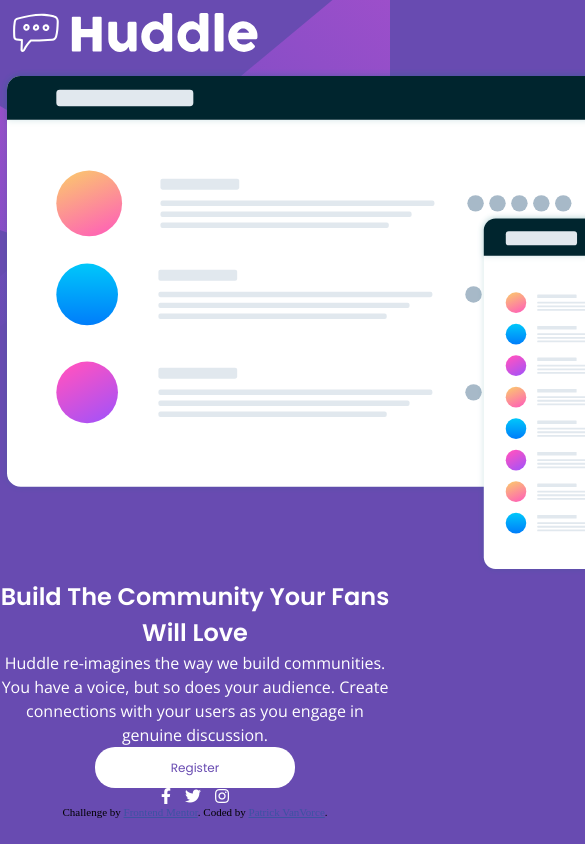
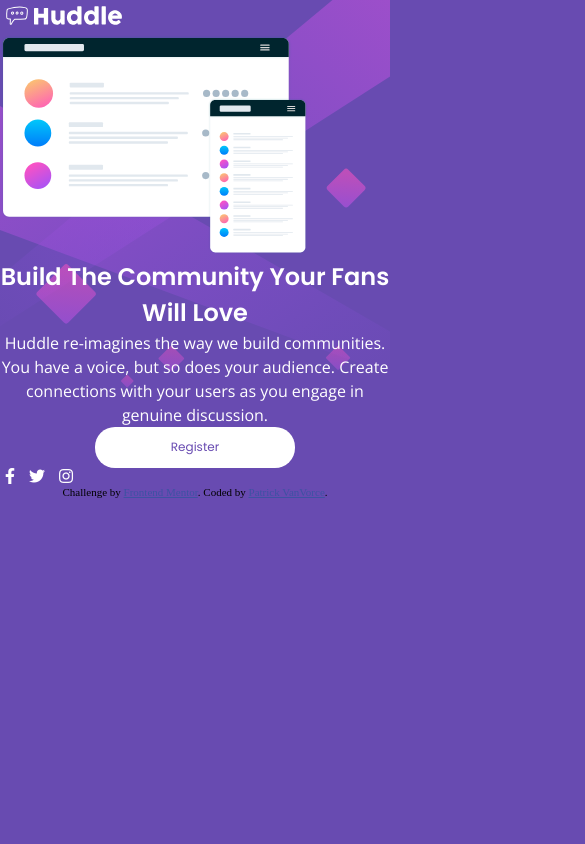
Before and after one commit to pcloverdevelopment/huddle-challenge, a plain HTML site: page index.html in a window 390 px wide. Shown: the top 844 px of the page, 585 px wide, since content can reach past the window. Drawn offline with nearby package versions, Linux system fonts and the light colour scheme.

Commit message:
styled images for mobile responsiveness

```diff
--- a/index.html
+++ b/index.html
@@ -30,26 +30,29 @@
     <link rel="stylesheet" href="style-desktop.css" />
   </head>
   <body>
+    <main>
       <header>
         <img src="images/logo.svg" alt="Huddle Logo" />
       </header>
+      <div class="flex_container">
         <figure>
           <img src="images/illustration-mockups.svg" alt="" />
         </figure>
-    <main>
+        <section>
           <h1>Build The Community Your Fans Will Love</h1>
           <p>
-        Huddle re-imagines the way we build communities. You have a voice, but
-        so does your audience. Create connections with your users as you engage
-        in genuine discussion.
+            Huddle re-imagines the way we build communities. You have a voice,
+            but so does your audience. Create connections with your users as you
+            engage in genuine discussion.
           </p>
           <button>Register</button>
-    </main>
-    <section>
+        </section>
+      </div>
+      <aside>
         <i class="fab fa-facebook-f"></i>
         <i class="fab fa-twitter"></i>
         <i class="fab fa-instagram"></i>
-    </section>
+      </aside>
       <footer>
         <p class="attribution">
           Challenge by
@@ -61,5 +64,6 @@
           >.
         </p>
       </footer>
+    </main>
   </body>
 </html>
--- a/style.css
+++ b/style.css
@@ -11,12 +11,33 @@ body {
   background-size: contain;
   background-color: #684bb1;
   font-size: 100%;
-  display: flex;
-  flex-direction: column;
 }
 
-/* Main Styling */
-main h1 {
+/* Header Styling */
+header img {
+  width: 32%;
+  max-width: 200px;
+}
+
+/* Flex Container Styling */
+.flex_container {
+  width: 100%;
+}
+
+/* Figure Styling */
+figure {
+  width: 100%;
+  max-width: 696px;
+}
+
+figure img {
+  width: 78.93%;
+}
+
+/* Section Styling */
+
+/* Section Styling */
+section h1 {
   font-family: "Poppins", sans-serif;
   font-weight: 600;
   font-size: 1.5em;
@@ -25,7 +46,7 @@ main h1 {
   text-align: center;
 }
 
-main p {
+section p {
   font-family: "Open Sans", sans-serif;
   font-weight: 400;
   font-size: 1em;
@@ -34,7 +55,7 @@ main p {
   text-align: center;
 }
 
-main button {
+section button {
   font-family: "Poppins", sans-serif;
   font-weight: 400;
   font-size: 0.75em;
@@ -49,11 +70,11 @@ main button {
 }
 
 /* Section Styling */
-section {
+aside {
   align-self: center;
 }
 
-section i {
+aside i {
   color: #fff;
   padding: 0 5px;
 }
```
Lines whose indentation alone changed are shown as unchanged.
